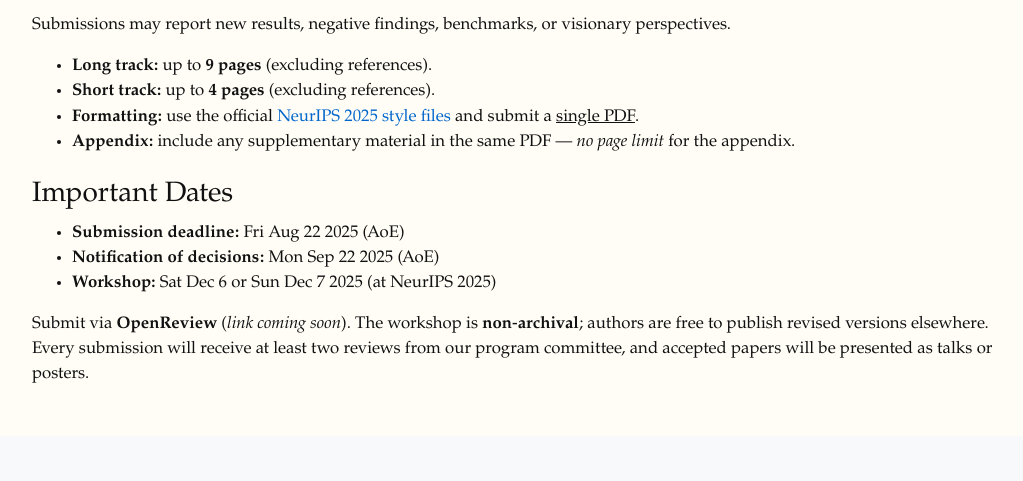
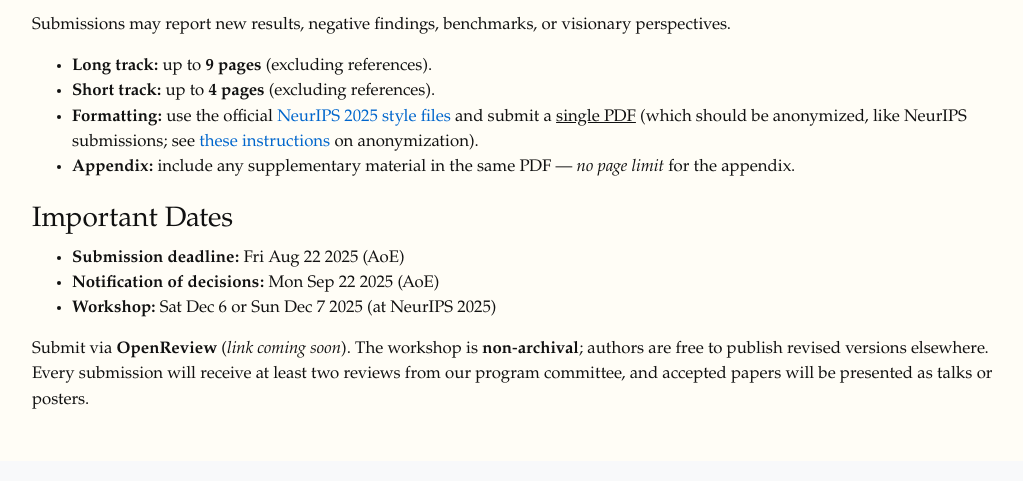
Before and after one commit to ReliableMLWorkshop/ReliableMLWorkshop.github.io, a plain HTML site: page index.html in a window 1280 px wide. Shown: the part 1202-1683 px from the top of the page, without its empty margins (123-1146 px from the left). Drawn offline with nearby package versions, Linux system fonts and the light colour scheme.

Commit message:
Update index.html

```diff
--- a/index.html
+++ b/index.html
@@ -146,7 +146,7 @@
         <li><strong>Long track:</strong> up to <strong>9 pages</strong> (excluding references).</li>
         <li><strong>Short track:</strong> up to <strong>4 pages</strong> (excluding references).</li>
         <li><strong>Formatting:</strong> use the official <a href="https://media.neurips.cc/Conferences/NeurIPS2025/Styles.zip">NeurIPS 2025 style files</a>
-            and submit a <u>single PDF</u>.</li>
+            and submit a <u>single PDF</u> (which should be anonymized, like NeurIPS submissions; see <a href="https://neurips.cc/Conferences/2025/CallForPapers">these instructions</a> on anonymization).</li>
         <li><strong>Appendix:</strong> include any supplementary material in the same PDF — <em>no page limit</em> for the appendix.</li>
       </ul>
       <h3 class="mt-4">Important Dates</h3>
```
